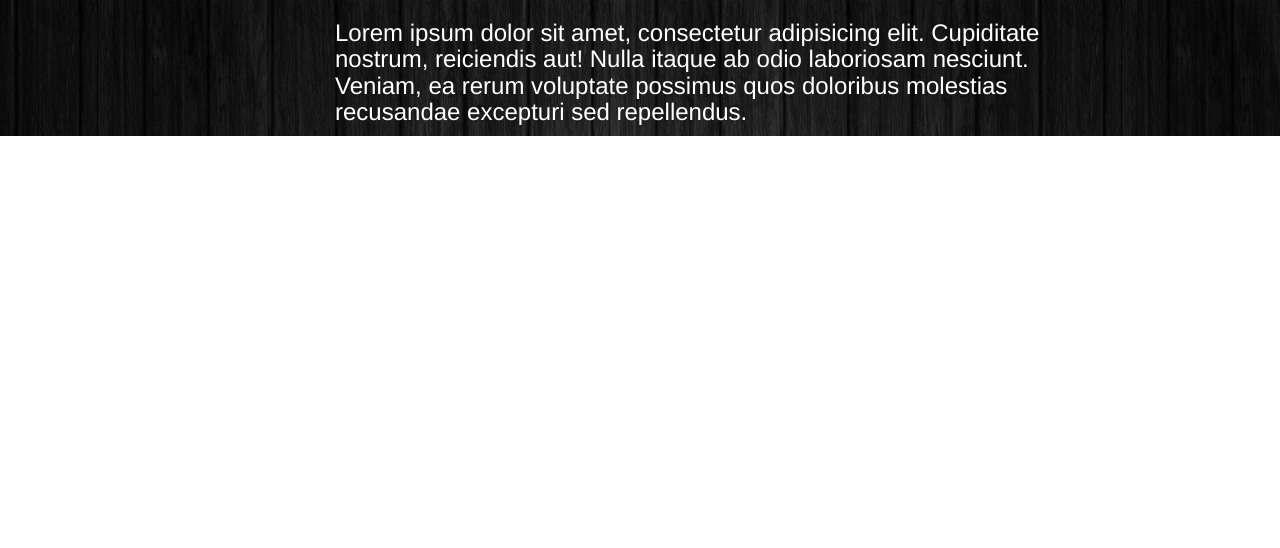
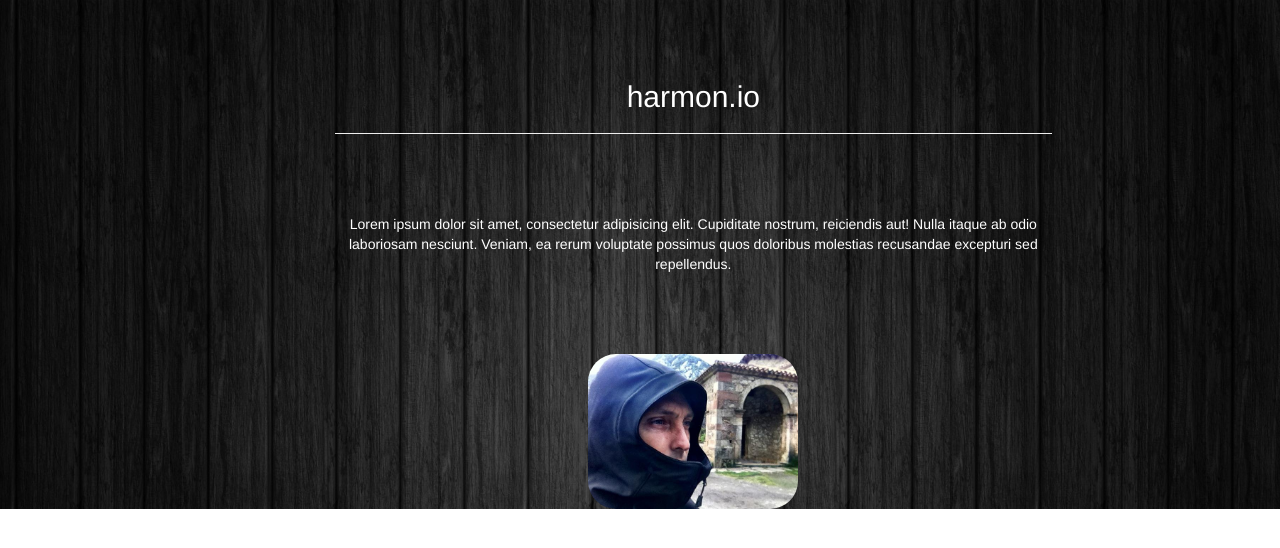
Before and after one commit to luisde2001/fcc02myPortfolio, a plain HTML site: page index.html in a window 1280 px wide. Drawn offline with nearby package versions, Linux system fonts and the light colour scheme.

Commit message:
continuing building header, included photo and title

```diff
--- a/index.html
+++ b/index.html
@@ -19,7 +19,11 @@
 <!-- ********************Header ********************-->
 		<div class= "row header">
 			<div class="col-md-7 col-md-offset-3">
-			<h3> Lorem ipsum dolor sit amet, consectetur adipisicing elit. Cupiditate nostrum, reiciendis aut! Nulla itaque ab odio laboriosam nesciunt. Veniam, ea rerum voluptate possimus quos doloribus molestias recusandae excepturi sed repellendus.</h3>
+
+				<h2 id="myMargins1">harmon.io</h2>
+				<hr>
+				<p id="myMargins1"> Lorem ipsum dolor sit amet, consectetur adipisicing elit. Cupiditate nostrum, reiciendis aut! Nulla itaque ab odio laboriosam nesciunt. Veniam, ea rerum voluptate possimus quos doloribus molestias recusandae excepturi sed repellendus.</p>
+				<img class="img-responsive" alt="Luis MdF" src="img/luis.jpg" id="luisPhoto">
 
 
 			</div>
--- a/style.css
+++ b/style.css
@@ -1,7 +1,16 @@
 
 #myMargins1 {
-	margin-bottom: 80px;
+	/*margin-bottom: 80px;*/
 	margin-top: 80px;
+	text-align: center;
+}
+#luisPhoto {
+	width: 15em;
+    margin-left: auto;
+    margin-right: auto;
+    margin-top: 80px;
+    border-radius: 2em;
+
 }
 
 .header {
```
